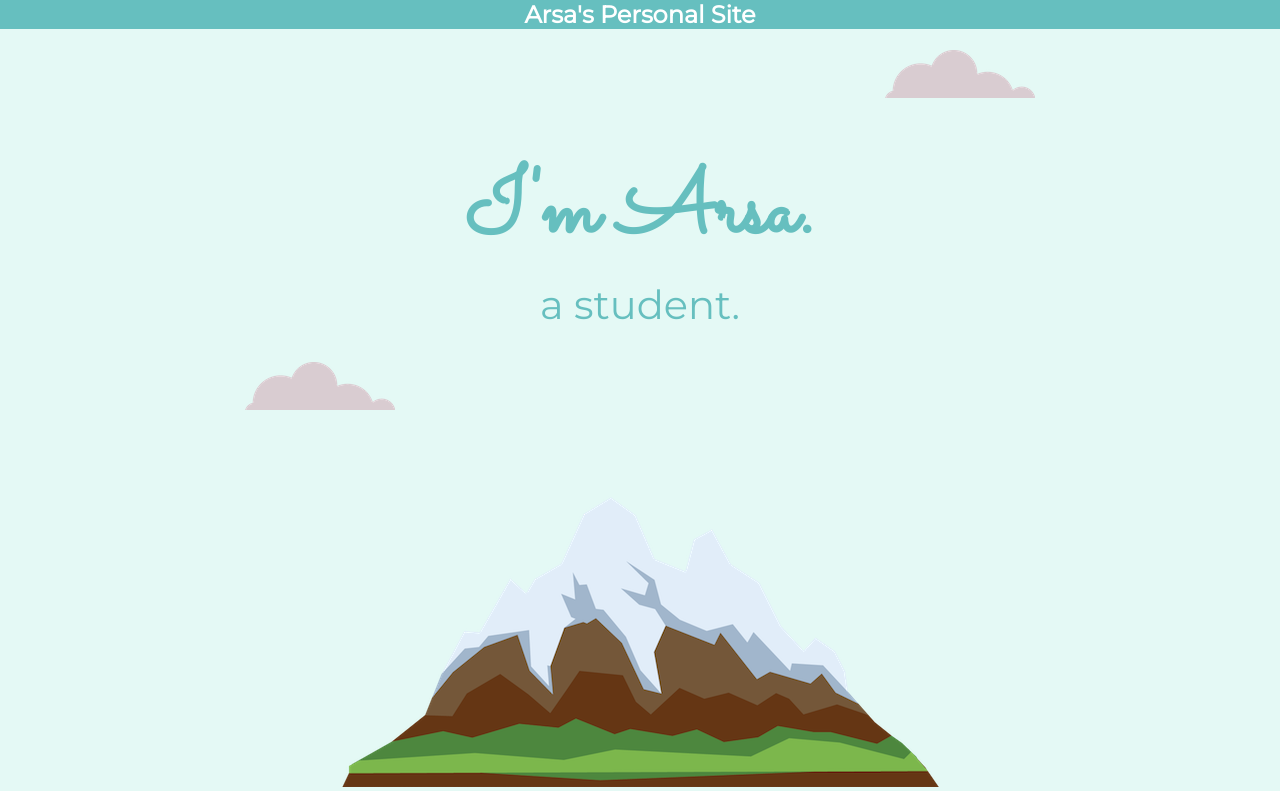
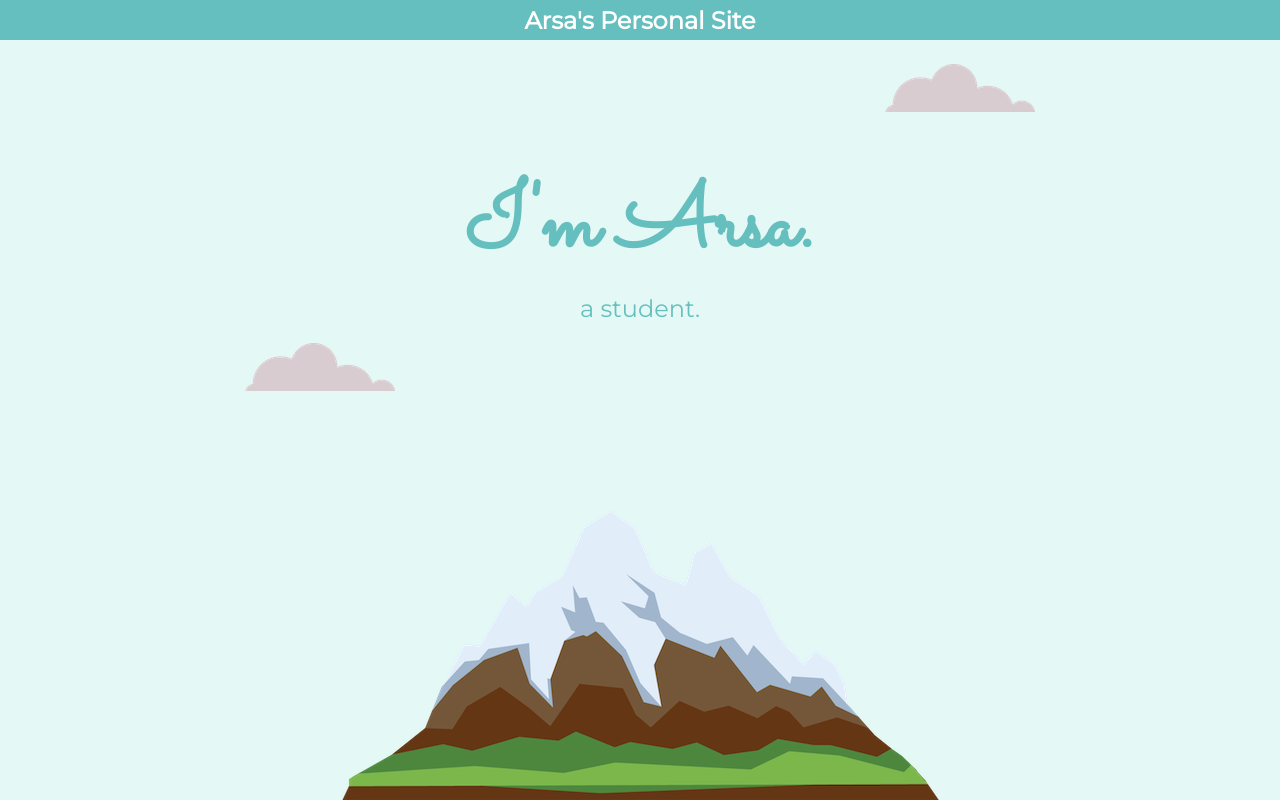
Before and after one commit to arsaizdihar/personal-site, a plain HTML site: page index.html in a window 1280 px wide. Shown: the top 803 px of the page. Drawn offline with Linux system fonts and the light colour scheme.

Commit message:
Add files via upload

```diff
--- a/css/styles.css
+++ b/css/styles.css
@@ -2,6 +2,11 @@
   font-family: 'Merriweather', serif;
   text-align: center;
   margin: auto;
+  height: 100%;
+}
+
+html {
+  height: 100%;
 }
 
 a {
@@ -11,7 +16,7 @@
 }
 
 p {
-  font-size: 1em;
+  font-size: 1rem;
 }
 
 h1 {
@@ -26,7 +31,6 @@
   color: #66BFBF;
   font-family: 'Montserrat', sans-serif;
   font-weight: normal;
-  font-size: 2.5rem;
 }
 
 h3 {
@@ -45,14 +49,21 @@
 }
 
 .top {
-  top: 0;
+  height: 5%;
   width: 100%;
   position: fixed;
+  top: 0;
   background-color: #66BFBF;
+  vertical-align: middle;
+  z-index: 2;
 }
 
 .top h3 {
-  margin: 0 auto;
+  margin: 0;
+  position: absolute;
+  top: 50%;
+  left: 50%;
+  transform: translate(-50%, -50%);
   color: white;
 }
 
@@ -91,12 +102,17 @@
 }
 
 .top-container {
+  height: 100%;
   background-color: #E4F9F5;
-  padding-top: 50px;
 }
 
 .mountain {
-  margin-top: 20px;
+  margin: 0 auto;
+  position: absolute;
+  bottom: 0;
+  left: 50%;
+  transform: translateX(-50%);
+  z-index: 1;
 }
 
 .middle-container {
@@ -123,6 +139,7 @@
 .top-cloud {
   display: block;
   margin: auto;
+  padding-top: 5%;
   padding-left: 50%;
 }
 
```
